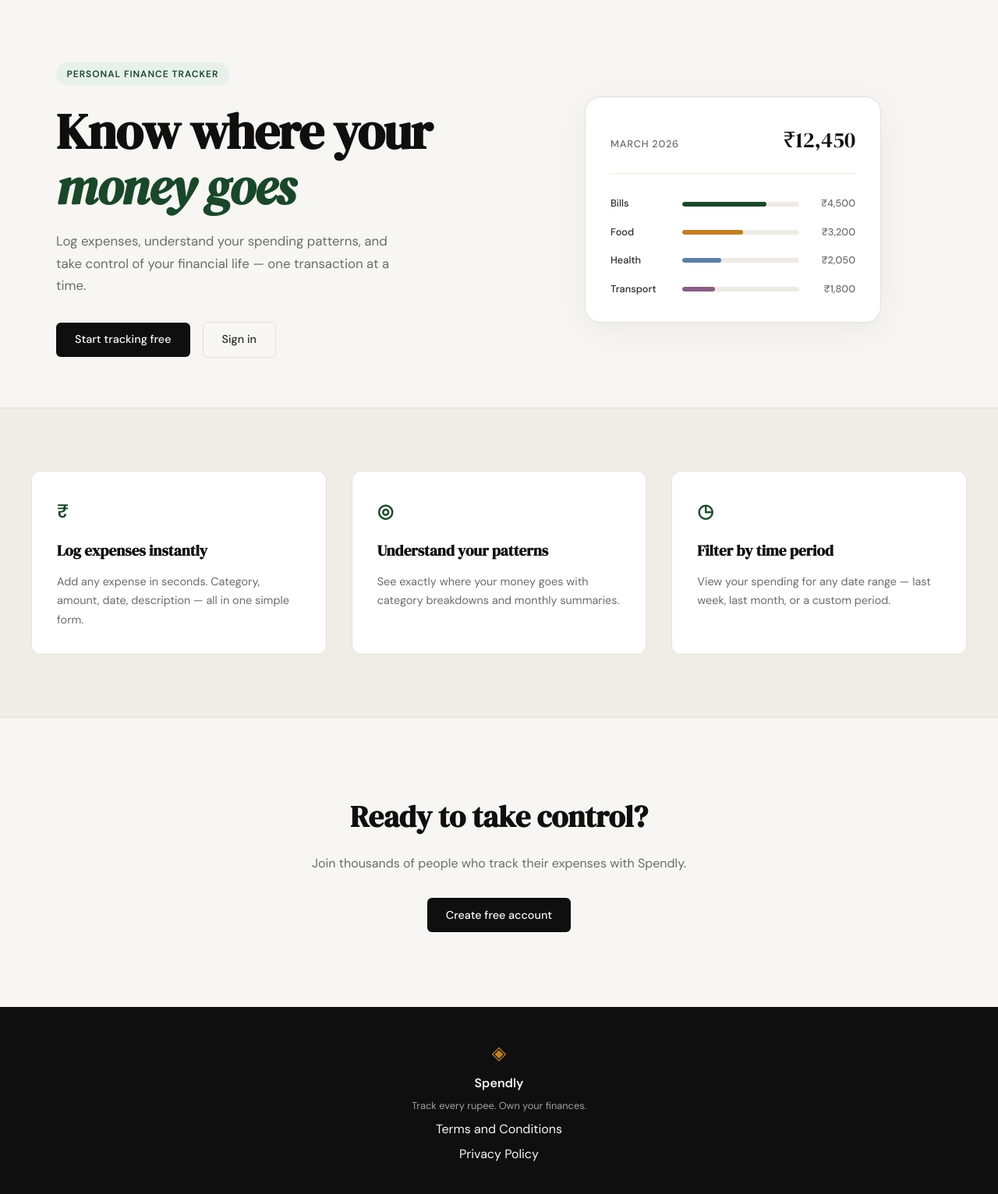
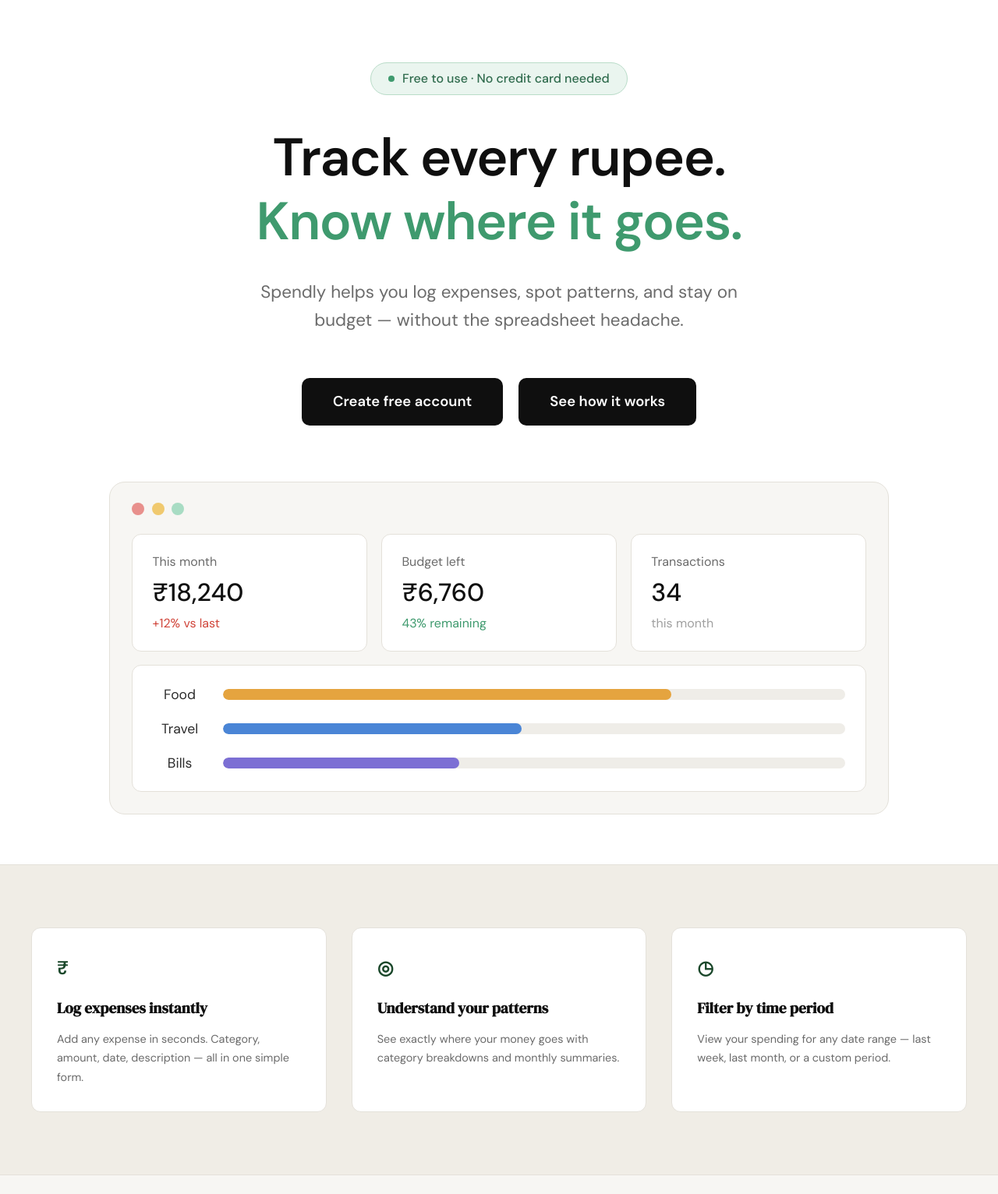
Before and after one commit to send2atul/spendly, a Flask app: page / in a window 1280 px wide. Shown: the part 61-1593 px from the top of the page at 78% size. Run offline with Flask 3, Linux system fonts and the light colour scheme.

Commit message:
landing: add privacy page and redesign hero section

```diff
--- a/app.py
+++ b/app.py
@@ -25,6 +25,11 @@ def login():
 @app.route("/terms")
 def terms():
     return render_template("terms.html")
+
+
+@app.route("/privacy")
+def privacy():
+    return render_template("privacy.html")
 
 
 # ------------------------------------------------------------------ #
--- /dev/null
+++ b/static/css/landing.css
@@ -0,0 +1,194 @@
+/* ------------------------------------------------------------------ */
+/* Landing hero                                                        */
+/* ------------------------------------------------------------------ */
+
+.landing-hero {
+    background: var(--paper-card);
+    padding: 5rem 2rem 4rem;
+    text-align: center;
+}
+
+.landing-hero-inner {
+    max-width: 1000px;
+    margin: 0 auto;
+}
+
+.landing-hero-badge {
+    display: inline-flex;
+    align-items: center;
+    gap: 0.6rem;
+    background: #eaf5ef;
+    border: 1px solid #b9dcc8;
+    color: #2f6b4d;
+    font-size: 1rem;
+    font-weight: 500;
+    padding: 0.45rem 1.4rem;
+    border-radius: 999px;
+    margin-bottom: 2.5rem;
+}
+
+.landing-hero-badge-dot {
+    width: 8px;
+    height: 8px;
+    border-radius: 50%;
+    background: #3f9a6e;
+}
+
+.landing-hero-title {
+    font-family: var(--font-body);
+    font-size: clamp(2.5rem, 6vw, 4.25rem);
+    font-weight: 600;
+    line-height: 1.2;
+    letter-spacing: -0.02em;
+    color: var(--ink);
+    margin-bottom: 2rem;
+}
+
+.landing-hero-title span {
+    display: block;
+    color: #3f9a6e;
+}
+
+.landing-hero-subtitle {
+    font-size: clamp(1.05rem, 2vw, 1.4rem);
+    color: var(--ink-muted);
+    line-height: 1.6;
+    max-width: 620px;
+    margin: 0 auto 3.5rem;
+}
+
+.landing-hero-actions {
+    display: flex;
+    justify-content: center;
+    flex-wrap: wrap;
+    gap: 1.25rem;
+    margin-bottom: 4.5rem;
+}
+
+.landing-hero-btn {
+    display: inline-block;
+    background: var(--ink);
+    color: var(--paper-card);
+    font-size: 1.15rem;
+    font-weight: 600;
+    padding: 1rem 2.5rem;
+    border-radius: 10px;
+    transition: background 0.2s;
+}
+
+.landing-hero-btn:hover { background: var(--accent); }
+
+/* ------------------------------------------------------------------ */
+/* Dashboard preview                                                   */
+/* ------------------------------------------------------------------ */
+
+.landing-preview {
+    background: var(--paper);
+    border: 1px solid var(--border);
+    border-radius: var(--radius-lg);
+    padding: 1.6rem 1.75rem 1.75rem;
+    text-align: left;
+}
+
+.landing-preview-dots {
+    display: flex;
+    gap: 0.6rem;
+    margin-bottom: 1.5rem;
+}
+
+.landing-preview-dots span {
+    width: 16px;
+    height: 16px;
+    border-radius: 50%;
+}
+
+.landing-preview-dots span:nth-child(1) { background: #e8908c; }
+.landing-preview-dots span:nth-child(2) { background: #f0c96e; }
+.landing-preview-dots span:nth-child(3) { background: #a8dcc3; }
+
+.landing-stats {
+    display: grid;
+    grid-template-columns: repeat(3, 1fr);
+    gap: 1.1rem;
+    margin-bottom: 1.1rem;
+}
+
+.landing-stat,
+.landing-bars {
+    background: var(--paper-card);
+    border: 1px solid var(--border);
+    border-radius: var(--radius-md);
+}
+
+.landing-stat { padding: 1.4rem 1.6rem; }
+
+.landing-stat-label {
+    font-size: 1rem;
+    color: var(--ink-muted);
+    margin-bottom: 0.4rem;
+}
+
+.landing-stat-value {
+    font-size: 2rem;
+    font-weight: 500;
+    color: var(--ink);
+    line-height: 1.3;
+    margin-bottom: 0.3rem;
+}
+
+.landing-stat-note {
+    font-size: 1rem;
+    color: var(--ink-faint);
+}
+
+.landing-stat-note.is-up   { color: #d0453a; }
+.landing-stat-note.is-good { color: #3f9a6e; }
+
+.landing-bars {
+    display: flex;
+    flex-direction: column;
+    gap: 1rem;
+    padding: 1.4rem 1.6rem;
+}
+
+.landing-bar-row {
+    display: grid;
+    grid-template-columns: 70px 1fr;
+    align-items: center;
+    gap: 1.25rem;
+}
+
+.landing-bar-label {
+    font-size: 1.1rem;
+    color: var(--ink-soft);
+    text-align: center;
+}
+
+.landing-bar-track {
+    height: 14px;
+    background: #efede8;
+    border-radius: 999px;
+    overflow: hidden;
+}
+
+.landing-bar {
+    height: 100%;
+    border-radius: 999px;
+}
+
+.landing-bar-food   { background: #e5a43f; }
+.landing-bar-travel { background: #4a85d6; }
+.landing-bar-bills  { background: #7c6fd4; }
+
+/* ------------------------------------------------------------------ */
+/* Responsive                                                          */
+/* ------------------------------------------------------------------ */
+
+@media (max-width: 700px) {
+    .landing-hero { padding: 3rem 1rem 2.5rem; }
+    .landing-hero-badge { font-size: 0.85rem; padding: 0.4rem 1rem; }
+    .landing-hero-actions { margin-bottom: 3rem; }
+    .landing-hero-btn { width: 100%; }
+    .landing-preview { padding: 1.25rem; }
+    .landing-stats { grid-template-columns: 1fr; }
+}
--- a/templates/base.html
+++ b/templates/base.html
@@ -35,7 +35,7 @@
             <span class="footer-name">Spendly</span>
             <p class="footer-copy">Track every rupee. Own your finances.</p>
             <a href="/terms">Terms and Conditions</a>
-            <a href="#">Privacy Policy</a>
+            <a href="/privacy">Privacy Policy</a>
         </div>
     </footer>
 
--- a/templates/landing.html
+++ b/templates/landing.html
@@ -2,59 +2,70 @@
 
 {% block title %}Spendly — Track Every Rupee{% endblock %}
 
+{% block head %}
+<link rel="stylesheet" href="{{ url_for('static', filename='css/landing.css') }}">
+{% endblock %}
+
 {% block content %}
 
-<section class="hero">
-    <div class="hero-inner">
-        <div class="hero-badge">Personal Finance Tracker</div>
-        <h1 class="hero-title">
-            Know where your<br>
-            <em>money goes</em>
+<section class="landing-hero">
+    <div class="landing-hero-inner">
+        <div class="landing-hero-badge">
+            <span class="landing-hero-badge-dot"></span>
+            Free to use · No credit card needed
+        </div>
+        <h1 class="landing-hero-title">
+            Track every rupee.
+            <span>Know where it goes.</span>
         </h1>
-        <p class="hero-subtitle">
-            Log expenses, understand your spending patterns,
-            and take control of your financial life —
-            one transaction at a time.
+        <p class="landing-hero-subtitle">
+            Spendly helps you log expenses, spot patterns, and stay
+            on budget — without the spreadsheet headache.
         </p>
-        <div class="hero-actions">
-            <a href="{{ url_for('register') }}" class="btn-primary">Start tracking free</a>
-            <a href="{{ url_for('login') }}" class="btn-ghost">Sign in</a>
+        <div class="landing-hero-actions">
+            <a href="{{ url_for('register') }}" class="landing-hero-btn">Create free account</a>
+            <a href="#" class="landing-hero-btn">See how it works</a>
         </div>
-    </div>
-    <div class="hero-visual">
-        <div class="mock-card">
-            <div class="mock-card-header">
-                <span class="mock-label">March 2026</span>
-                <span class="mock-total">₹12,450</span>
+
+        <div class="landing-preview">
+            <div class="landing-preview-dots">
+                <span></span><span></span><span></span>
             </div>
-            <div class="mock-bars">
-                <div class="mock-bar-row">
-                    <span class="mock-cat">Bills</span>
-                    <div class="mock-bar-track">
-                        <div class="mock-bar" style="width: 72%"></div>
+            <div class="landing-stats">
+                <div class="landing-stat">
+                    <p class="landing-stat-label">This month</p>
+                    <p class="landing-stat-value">₹18,240</p>
+                    <p class="landing-stat-note is-up">+12% vs last</p>
+                </div>
+                <div class="landing-stat">
+                    <p class="landing-stat-label">Budget left</p>
+                    <p class="landing-stat-value">₹6,760</p>
+                    <p class="landing-stat-note is-good">43% remaining</p>
+                </div>
+                <div class="landing-stat">
+                    <p class="landing-stat-label">Transactions</p>
+                    <p class="landing-stat-value">34</p>
+                    <p class="landing-stat-note">this month</p>
+                </div>
+            </div>
+            <div class="landing-bars">
+                <div class="landing-bar-row">
+                    <span class="landing-bar-label">Food</span>
+                    <div class="landing-bar-track">
+                        <div class="landing-bar landing-bar-food" style="width: 72%"></div>
                     </div>
-                    <span class="mock-amt">₹4,500</span>
                 </div>
-                <div class="mock-bar-row">
-                    <span class="mock-cat">Food</span>
-                    <div class="mock-bar-track">
-                        <div class="mock-bar mock-bar-2" style="width: 52%"></div>
+                <div class="landing-bar-row">
+                    <span class="landing-bar-label">Travel</span>
+                    <div class="landing-bar-track">
+                        <div class="landing-bar landing-bar-travel" style="width: 48%"></div>
                     </div>
-                    <span class="mock-amt">₹3,200</span>
                 </div>
-                <div class="mock-bar-row">
-                    <span class="mock-cat">Health</span>
-                    <div class="mock-bar-track">
-                        <div class="mock-bar mock-bar-3" style="width: 33%"></div>
+                <div class="landing-bar-row">
+                    <span class="landing-bar-label">Bills</span>
+                    <div class="landing-bar-track">
+                        <div class="landing-bar landing-bar-bills" style="width: 38%"></div>
                     </div>
-                    <span class="mock-amt">₹2,050</span>
-                </div>
-                <div class="mock-bar-row">
-                    <span class="mock-cat">Transport</span>
-                    <div class="mock-bar-track">
-                        <div class="mock-bar mock-bar-4" style="width: 28%"></div>
-                    </div>
-                    <span class="mock-amt">₹1,800</span>
                 </div>
             </div>
         </div>
```
Also changed, not shown: templates/privacy.html (added, +86 -0 lines).
